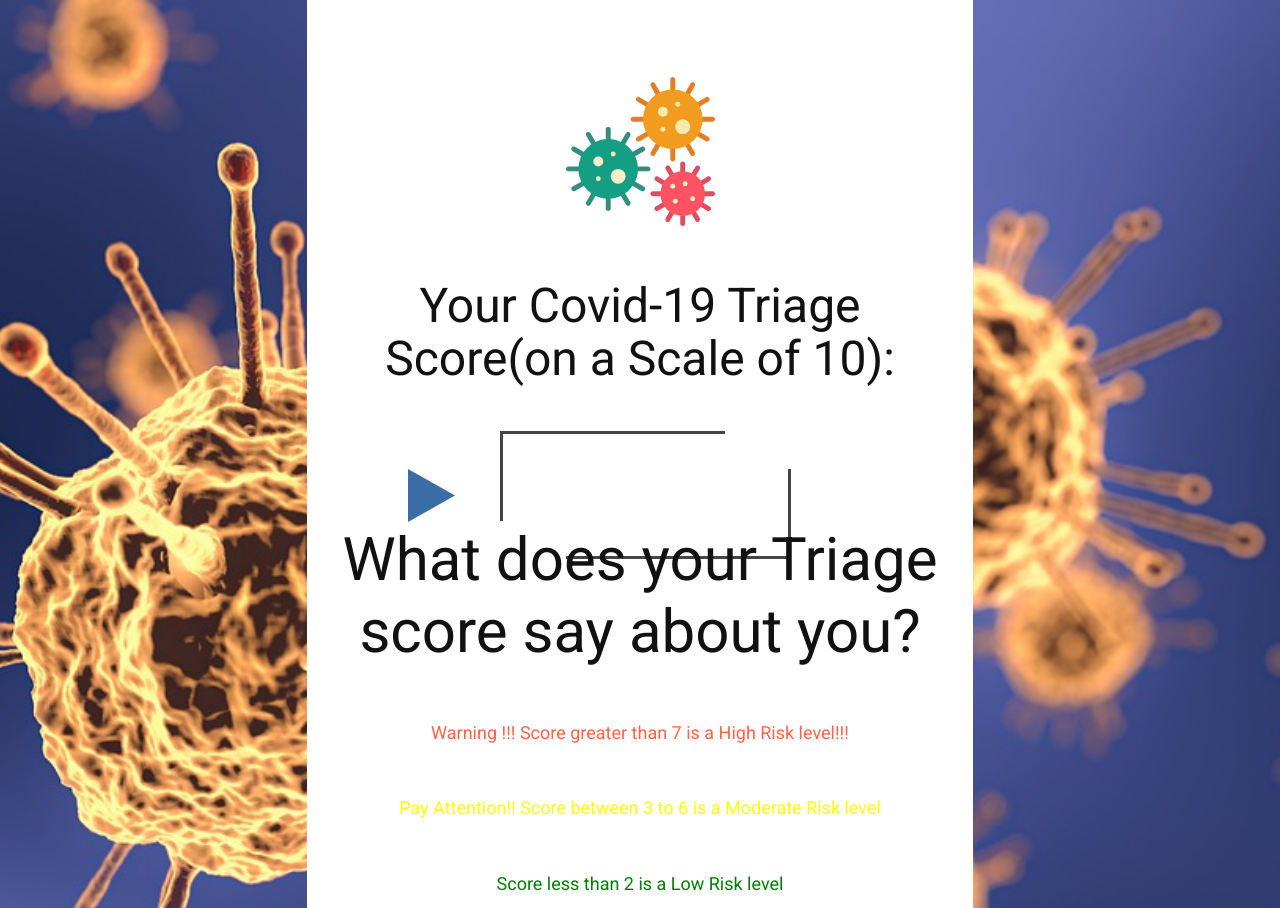
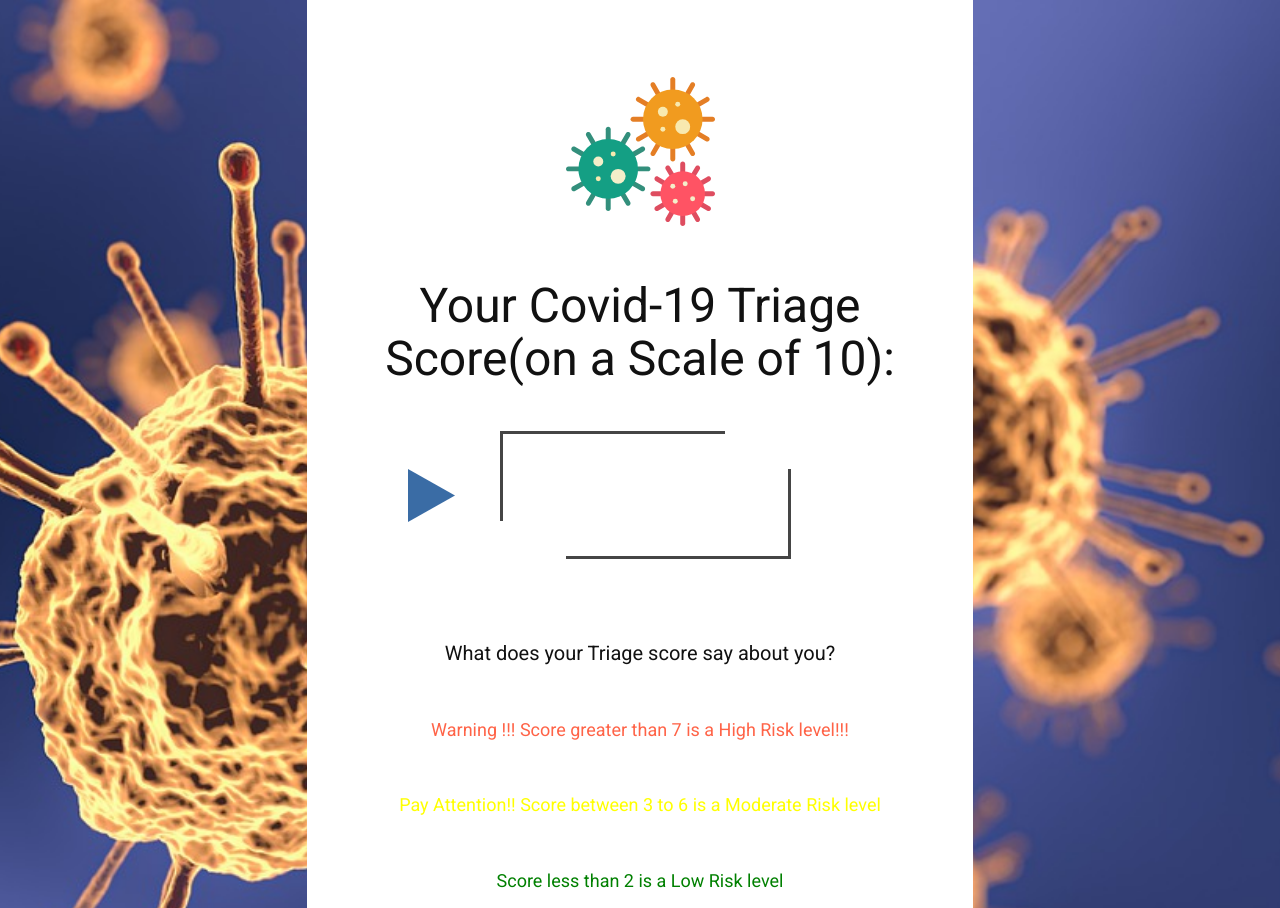
Before and after one commit to kaushikisinha06/Summer-Training-project, a Flask app: template templates/ShowResult.html in a window 1280 px wide. Shown: the part 80-988 px from the top of the page. Run offline with Flask 2, Linux system fonts and the light colour scheme; the template is opened without the code that fills it, so the values that code supplies are empty; parts of the project's set-up code (start-up, migrations or seed data) failed here and were passed over.

Commit message:
Update ShowResult.html

```diff
--- a/templates/ShowResult.html
+++ b/templates/ShowResult.html
@@ -87,7 +87,7 @@
 		  </br>
 		</br>
 		    <div>
-		<h6 class="u-align-center u-text u-text-2" id="demo">What does your Triage score say about you? </h6>
+		<h5 class="u-align-center u-text u-text-1" >What does your Triage score say about you? </h5>
 		<h6 style="color:Tomato;" class="u-align-center u-text u-text-1">Warning !!! Score greater than 7 is a High Risk level!!!</h6>
 		<h6 style="color:Yellow;" class="u-align-center u-text u-text-1">Pay Attention!! Score between  3 to 6 is a Moderate Risk level</h6>
 		<h6 style="color:Green;"  class="u-align-center u-text u-text-1">Score less than 2 is a Low Risk level </h6>
```
